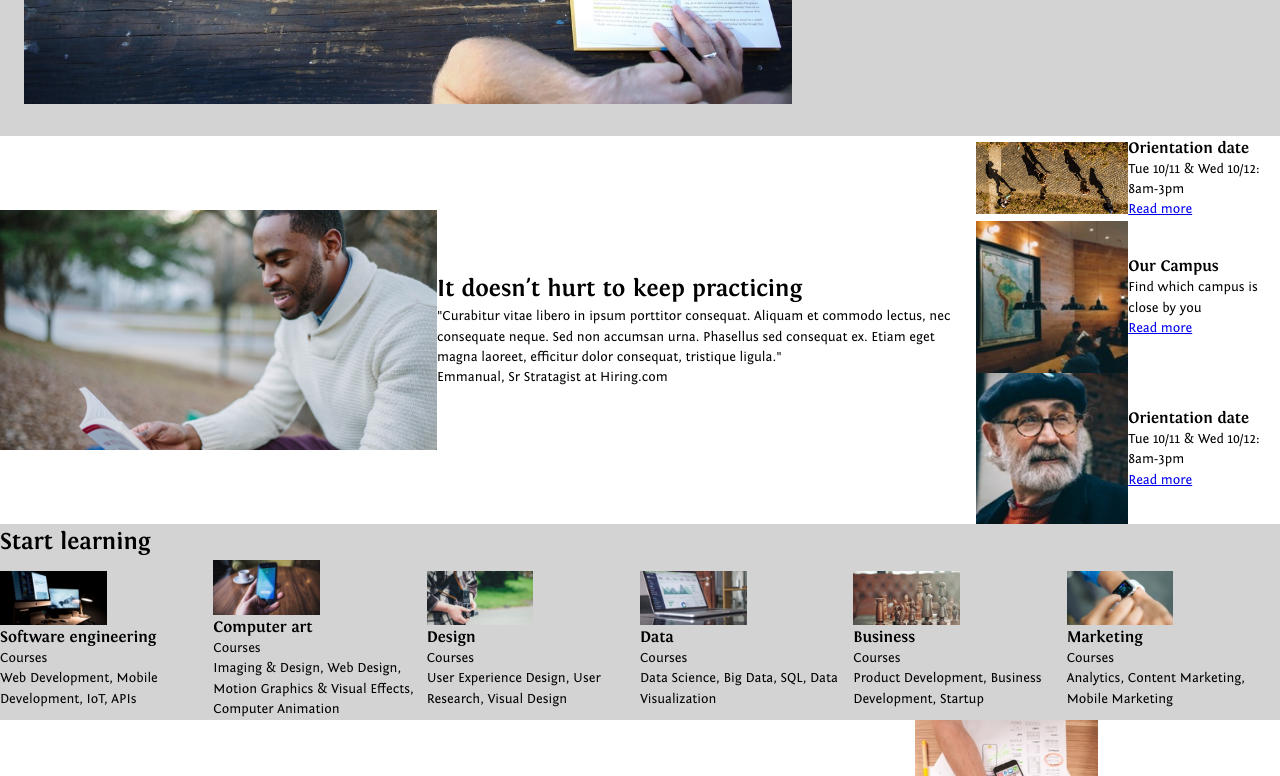
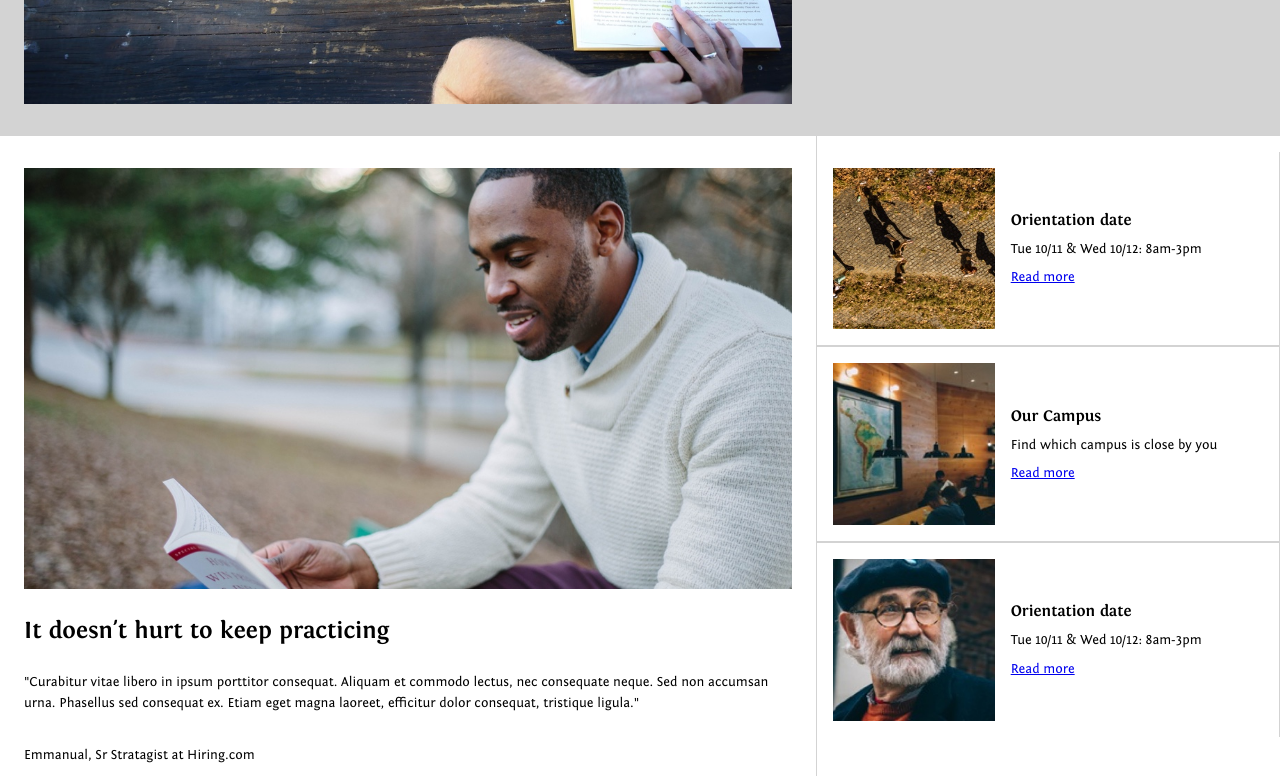
Before and after one commit to 9sara0/ColmarAcademy, a plain HTML site: page index.html in a window 1280 px wide. Shown: the part 560-1336 px from the top of the page. Drawn offline with Linux system fonts and the light colour scheme.

Commit message:
CSS: Add style to #information and its children

```diff
--- a/index.html
+++ b/index.html
@@ -62,7 +62,7 @@
 
       <div id="information" class="flex row container">
 
-        <div class="left flex">
+        <div class="left flex column">
           <div class="img_container">
             <img src="./resources/images/information-main.jpg">
           </div>
@@ -74,10 +74,11 @@
         </div>
 
         <div class="right">
-          <ul info>
+          <ul class="info">
+
             <li class="flex info-item">
               <div class="img_container">
-                <img src="./resources/images/information-orientation-mobile.jpg">
+                <img src="./resources/images/information-orientation.jpg">
               </div>
               <div class="text">
                 <h3>Orientation date</h3>
@@ -85,6 +86,7 @@
                 <a href="#">Read more</a>
               </div>
             </li>
+
             <li class="flex info-item">
               <div class="img_container">
                 <img src="./resources/images/information-campus.jpg">
@@ -95,6 +97,7 @@
                 <a href="#">Read more</a>
               </div>
             </li>
+
             <li class="flex info-item">
               <div class="img_container">
                 <img src="./resources/images/information-guest-lecture.jpg">
@@ -105,6 +108,7 @@
                 <a href="#">Read more</a>
               </div>
             </li>
+
           </ul>
         </div>
       </div>
--- a/resources/css/style.css
+++ b/resources/css/style.css
@@ -35,7 +35,12 @@
 }
 
 html {
+  box-sizing: border-box;
   font-size: 16px;
+}
+
+*, *::before, *::after {
+  box-sizing: inherit;
 }
 
 body {
@@ -72,7 +77,6 @@ h3 {
 
 .img_container,
 .video_container {
-  max-width: 50%;
   height: auto;
   overflow: hidden;
 }
@@ -103,6 +107,7 @@ header {
   position: fixed;
   width: 100%;
   z-index: 1;
+  background-color: white;
 }
 
 header .container {
@@ -174,3 +179,56 @@ footer {
 .changeable_features:hover {
   background-color: grey;
 }
+
+/* Information */
+
+#information {
+  align-items:stretch;
+}
+
+#information .left {
+  margin: 2rem 1.5rem;
+  max-width: 60%;
+}
+
+#information .left h2{
+  margin: 1.5rem 0;
+}
+
+#information .left span{
+  display: block;
+  margin: 2rem 0;
+}
+
+#information .right {
+  max-width: 40%;
+  border-left: 1px lightgrey solid;
+
+}
+
+#information .right ul li{
+  border: 1px lightgrey solid;
+  border-left: none;
+}
+
+#information .right ul li:first-child{
+  margin-top: 1rem;
+  border-top: none;
+}
+
+#information .right ul li:last-child{
+  border-bottom: none;
+}
+
+#information .right li .img_container {
+  margin: 1rem;
+  max-width: 35%;
+}
+
+#information .right li .text {
+  max-width: 65%;
+}
+
+#information .right li .text p {
+  margin: .5rem 0;
+}
```
